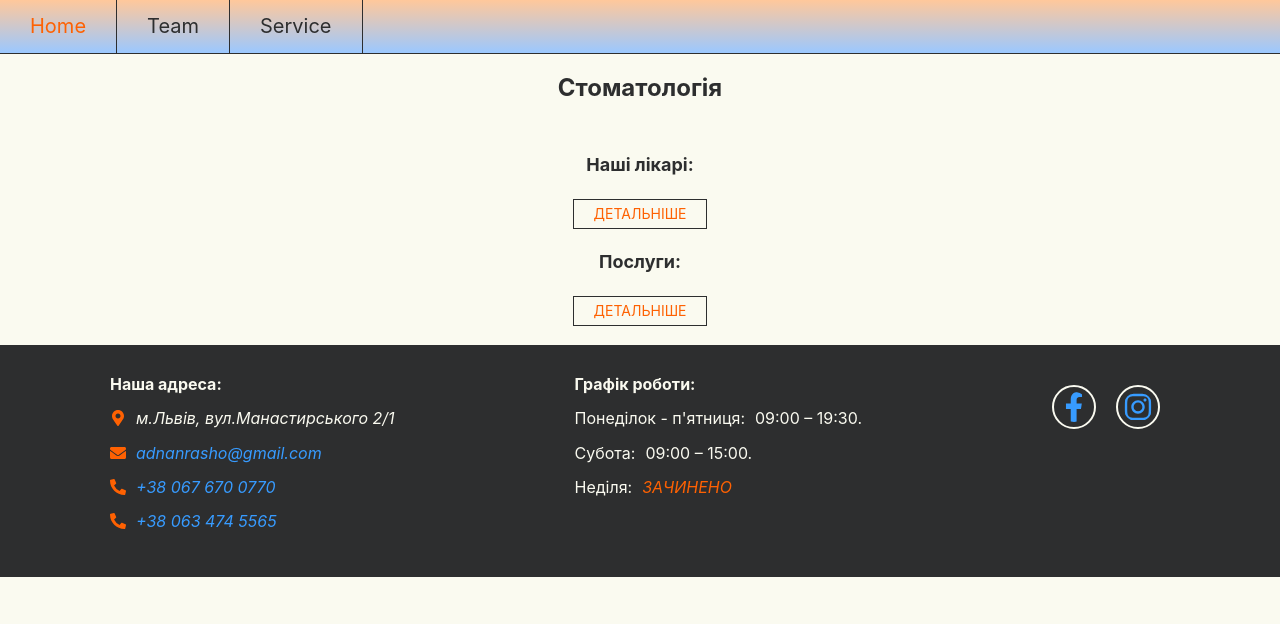
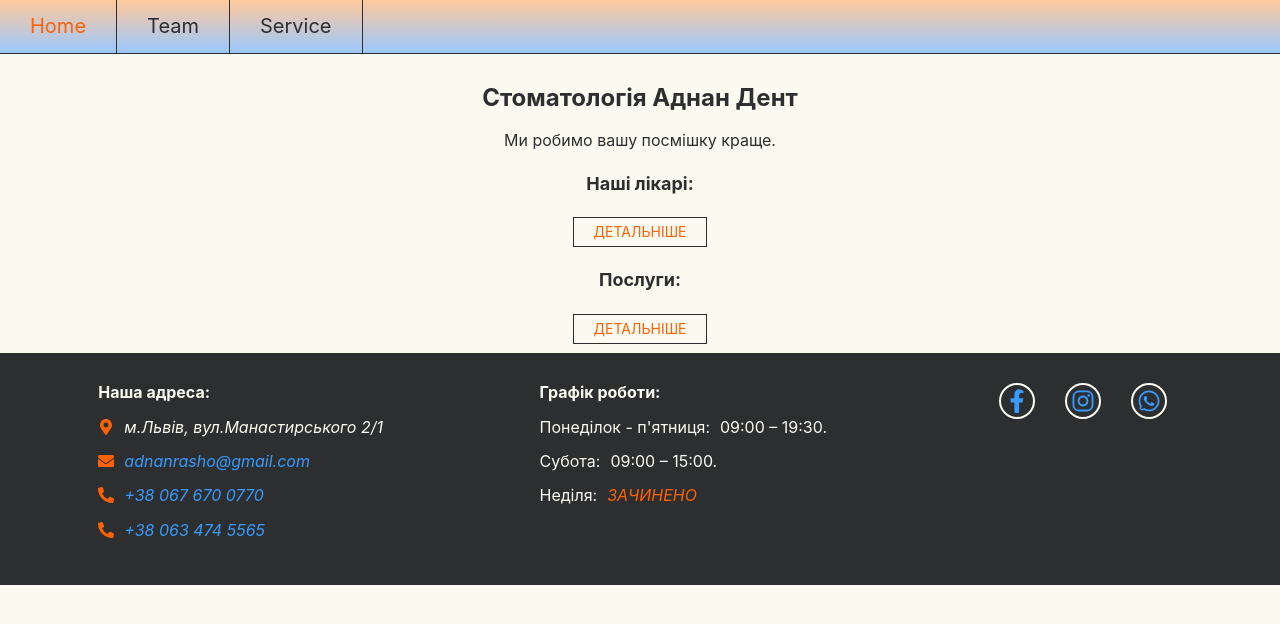
Before and after one commit to SerhiyStepanov/dent, a React (Create React App) app: page / in a window 1280 px wide. Shown: the top 624 px of the page. Built offline with nearby package versions, Linux system fonts and the light colour scheme.

Commit message:
add icon watsapp

```diff
--- a/src/components/BoxView/boxView.module.css
+++ b/src/components/BoxView/boxView.module.css
@@ -1,5 +1,4 @@
 .thumb {
-  margin: 10px;
-  padding: 10px 20px;
+  padding: 10px 30px;
   color: var(--dark-color);
 }
--- a/src/components/SocialNetworks/SocialNetworks.js
+++ b/src/components/SocialNetworks/SocialNetworks.js
@@ -1,18 +1,33 @@
-import { FaFacebookF, FaInstagram } from "react-icons/fa";
+import { FaFacebookF, FaInstagram, FaWhatsapp } from "react-icons/fa";
 import s from "./socialNetworks.module.css";
 
 export default function SocialNetworks() {
   return (
     <div className={s.iconBox}>
-      <a href="https://www.facebook.com/AdnanDentLviv" className={s.iconLink}>
+      <a
+        href="https://www.facebook.com/AdnanDentLviv"
+        target="_blank"
+        rel="noreferrer"
+        className={s.iconLink}
+      >
         <FaFacebookF className={s.icon} />
       </a>
       <a
         href="https://www.instagram.com/adnan.dent.dentistry/"
+        target="_blank"
+        rel="noreferrer"
         className={s.iconLink}
       >
         <FaInstagram className={s.icon} />
       </a>
+      <a
+        href="https://api.whatsapp.com/send?phone=380676700770"
+        className={s.iconLink}
+        target="_blank"
+        rel="noreferrer"
+      >
+        <FaWhatsapp className={s.icon} />
+      </a>
     </div>
   );
 }
--- a/src/components/SocialNetworks/socialNetworks.module.css
+++ b/src/components/SocialNetworks/socialNetworks.module.css
@@ -19,14 +19,19 @@
 
 .iconLink {
   display: inline-flex;
-  padding: 10px;
   outline: none;
+}
+
+@media screen and (min-width: 769px) {
+  .iconLink {
+    padding: 0px 15px;
+  }
 }
 
 .icon {
   display: flex;
-  padding: 5px;
-  font-size: 44px;
+  padding: 4px;
+  font-size: 36px;
   border: 2px solid var(--light-color);
   border-radius: 50%;
   fill: var(--primary-color);
--- a/src/views/HomeViews.js
+++ b/src/views/HomeViews.js
@@ -4,10 +4,18 @@ import LinkGoTo from "../components/LinkGoTo";
 export default function HomeViews() {
   return (
     <div>
-      <h2 style={{ textAlign: "center", color: "var(--dark-color)" }}>
-        Стоматологія
-      </h2>
       <BoxView>
+        <h2 style={{ textAlign: "center", color: "var(--dark-color)" }}>
+          Стоматологія <span>Аднан Дент</span>
+        </h2>
+        <p
+          style={{
+            textAlign: "center",
+            color: "var(--dark-color)",
+          }}
+        >
+          Ми робимо вашу посмішку краще.
+        </p>
         <h4 style={{ textAlign: "center", fontSize: "18px" }}>Наші лікарі:</h4>
         <LinkGoTo text={"Детальніше"} props={"/team"} />
 
--- a/src/views/ServiceViews.js
+++ b/src/views/ServiceViews.js
@@ -2,10 +2,11 @@ import BoxView from "../components/BoxView";
 export default function ServiceViews() {
   return (
     <div>
-      <h3 style={{ textAlign: "center", color: "var(--dark-color)" }}>
-        Послуги
-      </h3>
-      <BoxView></BoxView>
+      <BoxView>
+        <h3 style={{ textAlign: "center", color: "var(--dark-color)" }}>
+          Послуги
+        </h3>
+      </BoxView>
     </div>
   );
 }
--- a/src/views/TeamViews.js
+++ b/src/views/TeamViews.js
@@ -3,10 +3,11 @@ import BoxView from "../components/BoxView";
 export default function TeamViews() {
   return (
     <div>
-      <h3 style={{ textAlign: "center", color: "var(--dark-color)" }}>
-        Наші лікарі
-      </h3>
-      <BoxView></BoxView>
+      <BoxView>
+        <h3 style={{ textAlign: "center", color: "var(--dark-color)" }}>
+          Наші лікарі
+        </h3>
+      </BoxView>
     </div>
   );
 }
```
